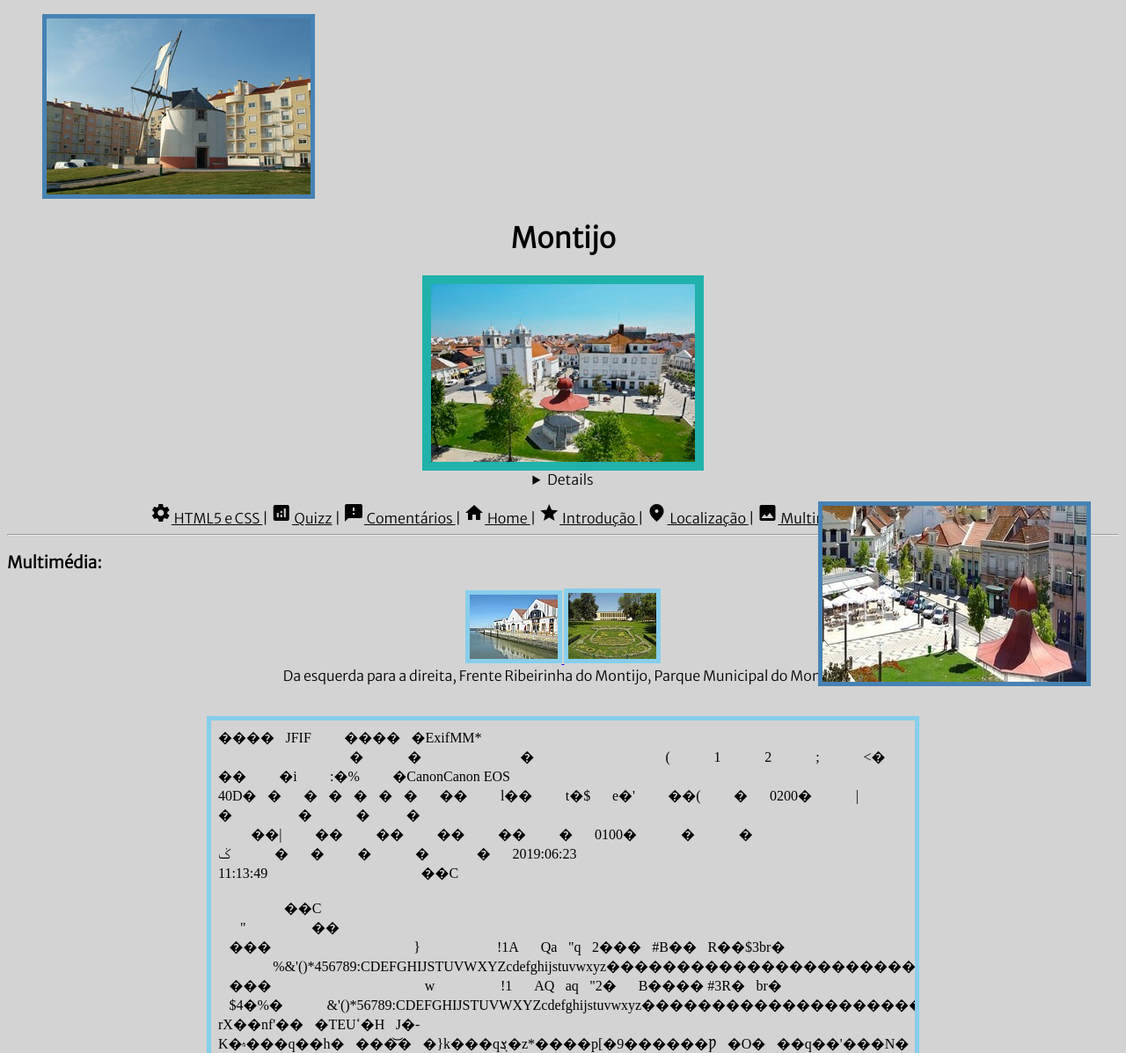
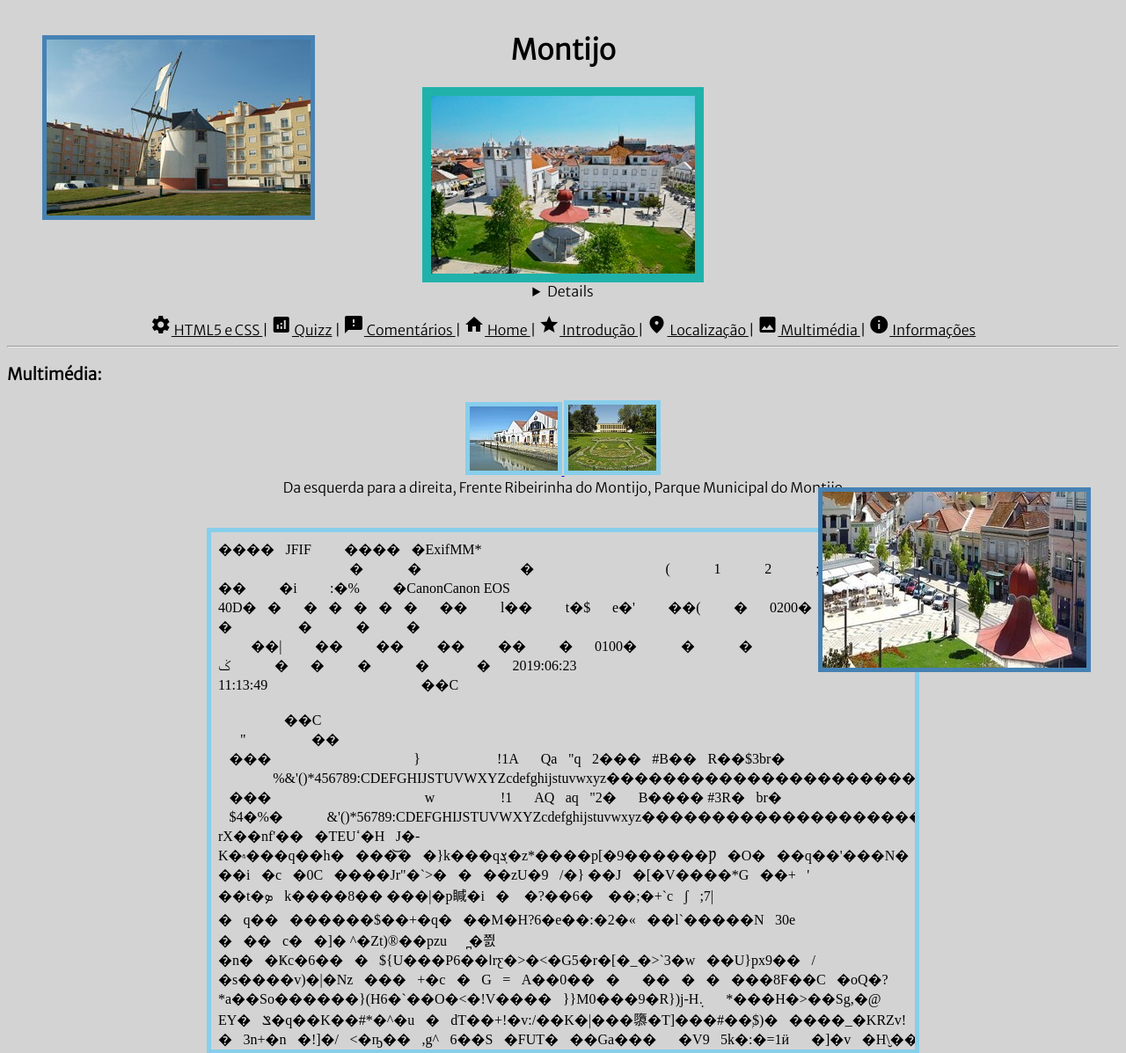
Before and after one commit to Pedro-Costa-Uni-Projects/pw-labs-pedrocosta-21904825, a PHP site: page /lab4/multimedia.html in a window 1280 px wide. Shown: the top 1197 px of the page at 88% size. Run offline with PHP 8.4, Linux system fonts and the light colour scheme.

Commit message:
fixed sticky image leaving black space

```diff
--- a/lab4/estilos.css
+++ b/lab4/estilos.css
@@ -89,12 +89,14 @@
 
 .fixed {
     position: fixed;
-    bottom: 0;
+    bottom: 2%;
     right: 0;
 }
 
 .sticky {
     position: -webkit-sticky;
     position: sticky;
-    top: 0;
+    top: 5%;
+    /*ADICIONEI ESTE HEIGH PARA NÃO APARECER UM ESPAÇO EM BRANCO*/
+    height: 0px;
 }
--- a/lab4/multimedia.html
+++ b/lab4/multimedia.html
@@ -14,14 +14,14 @@
         <link href="https://fonts.googleapis.com/css2?family=Merriweather+Sans:wght@300&display=swap" rel="stylesheet">
         <link rel="stylesheet" href="estilos.css">
     </head>
-    <!--STICKY AND FIXED IMAGE --- NOTA: EM ECRAS MAIS PEQUENOS FICAM SOBREPOSTAS O QUE É SUPOSTO EM ECRÃS MAIORES NÃO-->
-    <figure class="sticky">
-        <img src="images/moinho-vento.jpg" style="border: 5px solid steelblue;">
-    </figure>
-    <figure class="fixed">
-        <img src="images/cafe.jpg" style="border: 5px solid steelblue">
-    </figure>
     <body>
+        <!--STICKY AND FIXED IMAGE --- NOTA: EM ECRAS MAIS PEQUENOS FICAM SOBREPOSTAS O QUE É SUPOSTO EM ECRÃS MAIORES NÃO-->
+        <figure class="sticky" style="height: 0px;">
+            <img src="images/moinho-vento.jpg" style="border: 5px solid steelblue;">
+        </figure>
+        <figure class="fixed">
+            <img src="images/cafe.jpg" style="border: 5px solid steelblue">
+        </figure>
         <header>
             <h1>Montijo</h1>
             <figure>
```
